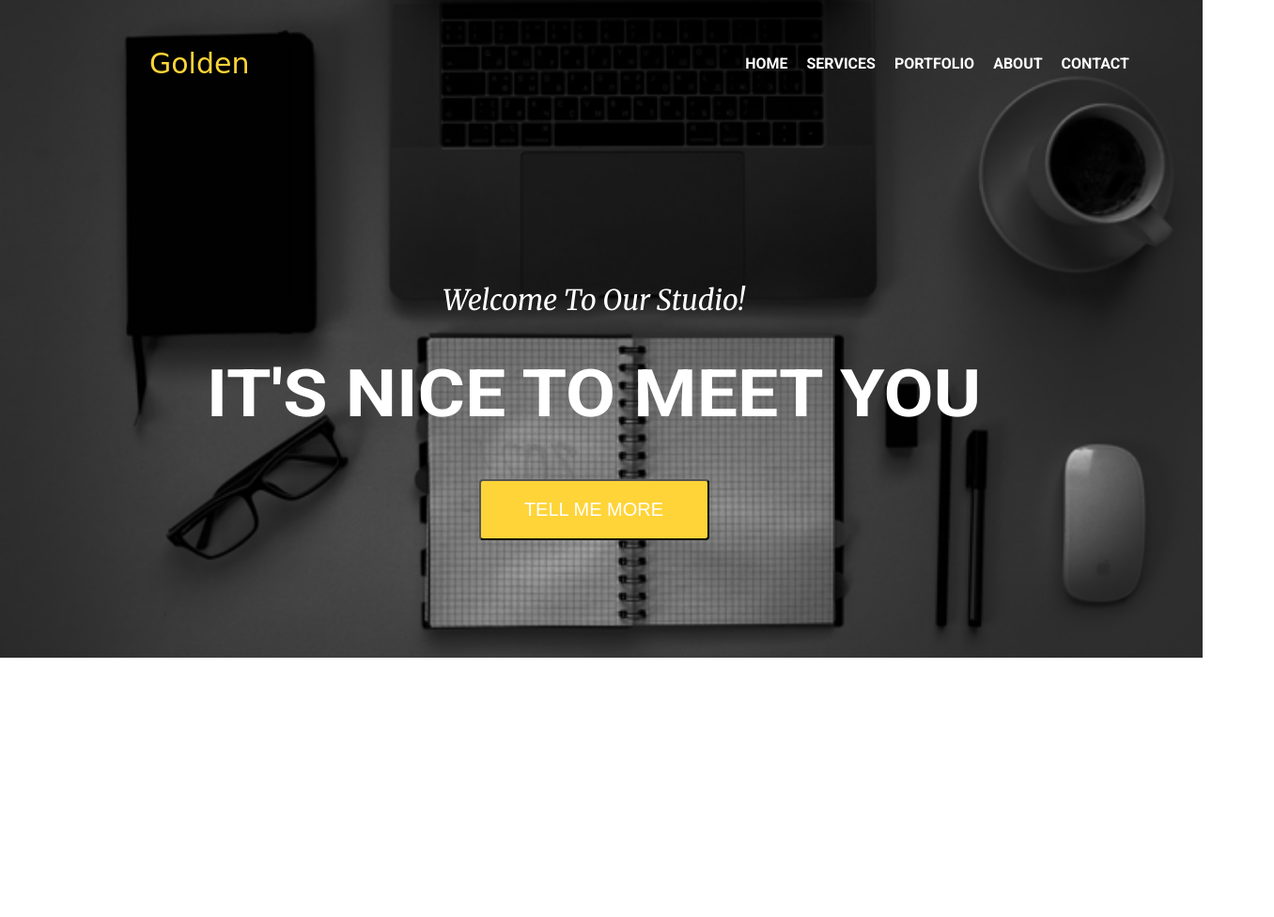
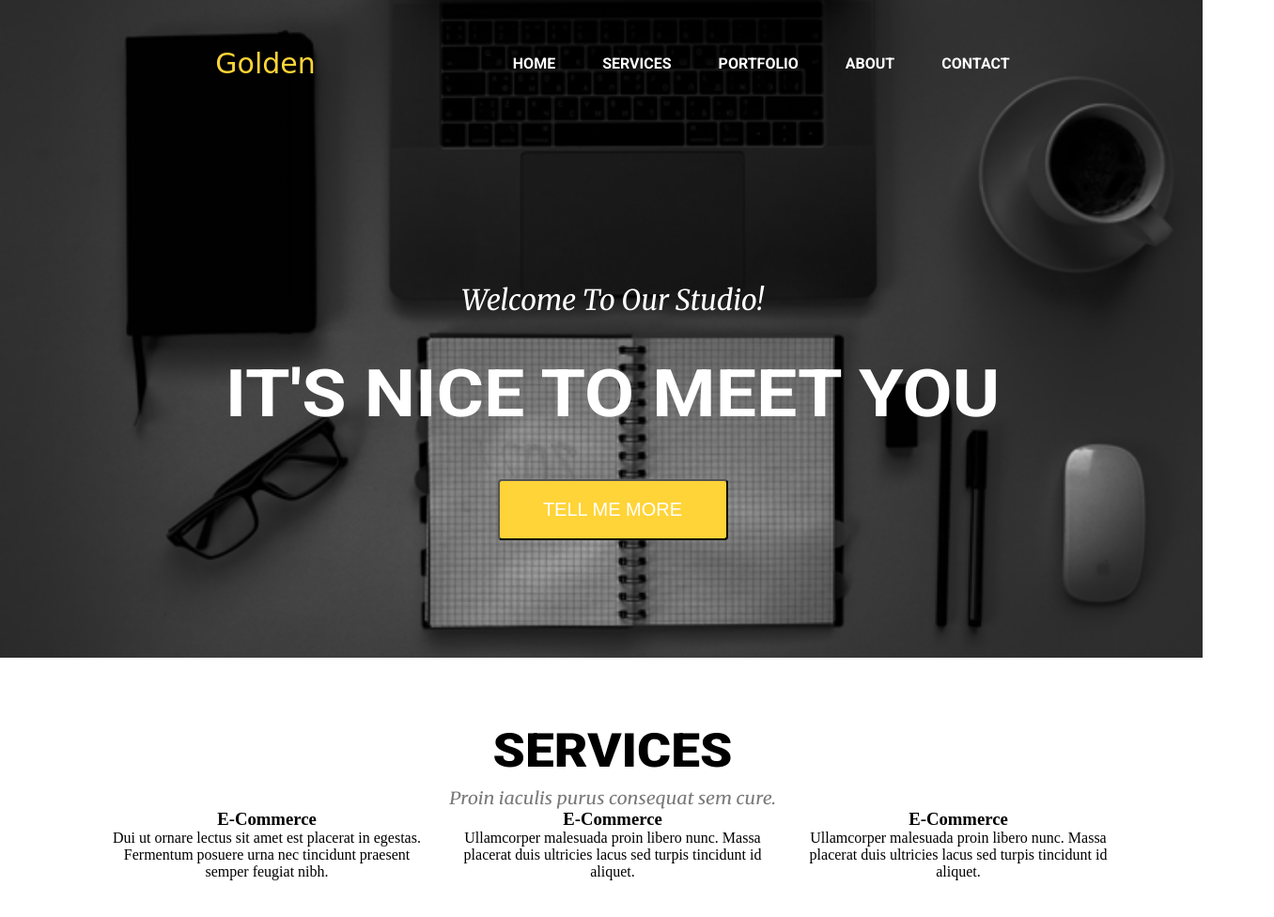
Before and after one commit to jarko-mach/project-with-task-runner, a website: page index.html in a window 1280 px wide. Shown: the whole page at 94% size, 1356 px wide, since content can reach past the window. Before the commit the page ends 800 px from the top, so only its background shows below. Drawn offline with Linux system fonts and the light colour scheme; a web font is replaced by a local one.

Commit message:
Replace container with container-fluid and add tag h2 parameters

```diff
--- a/index.html
+++ b/index.html
@@ -21,13 +21,13 @@
         <div class="backgroundImage">
             <img src="./images/desk-1.gif" alt="tło góry strony">
         </div>
-        <div class="container">
+        <div class="container-fluid">
             <div class="row">
-                <div class="col-1"> </div>
-                <div class="col-3">
+                <div class="col-2"> </div>
+                <div class="col-1">
                     <p class="logo">Golden</p>
                 </div>
-                <div class="col-8">
+                <div class="col-7">
                     <ul>
                         <li><a href="#">Home</a></li>
                         <li><a href="#">Services</a></li>
@@ -39,13 +39,33 @@
                 <div class="welcome">
                     <p>Welcome To Our Studio!</p>
                     <h1>it's nice to meet you</h1>
-                    <button  type="button">Tell me more</button>
+                    <button type="button">Tell me more</button>
                 </div>
             </div>
         </div>
     </nav>
-    <section>
+    <section class="services">
+        <div class="s">
 
+            <div class="container">
+                <h2>Services</h2>
+                <div class="row">
+                    <div class="col-4">
+                    <h3>E-Commerce</h3>
+                    <p>Dui ut ornare lectus sit amet est placerat in egestas. Fermentum posuere urna nec tincidunt praesent semper feugiat nibh.</p>
+                </div>
+                <div class="col-4">
+                    <h3>E-Commerce</h3>
+                    <p>Ullamcorper malesuada proin libero nunc. Massa placerat duis ultricies lacus sed turpis tincidunt id aliquet.</p>
+                </div>
+                <div class="col-4">
+                    <h3>E-Commerce</h3>
+                    <p>Ullamcorper malesuada proin libero nunc. Massa placerat duis ultricies lacus sed turpis tincidunt id aliquet.</p>
+                </div>
+            </div>
+
+            </div>
+        </div>
     </section>
 </body>
 
--- a/sass/style.scss
+++ b/sass/style.scss
@@ -3,10 +3,31 @@ $font-text: 'Merriweather', serif;
 $font-logo: 'Carattere', cursive;
 $color-white: #ffffff;
 $color-logo: #ffd438;
+$color-light: #7a7a7a;
 
 * {
     margin: 0;
     padding: 0;
+}
+
+h2 {
+    font-family: $font-header;
+    font-size: 50px;
+    font-weight: 800;
+    text-transform: uppercase;
+    transform: scale(1.1, 1);
+}
+
+h2::after {
+    content: "Proin iaculis purus consequat sem cure.";
+    display: block;
+    text-transform: none;
+    font-family: $font-text;
+    font-style: italic;
+    font-size: 18px;
+    font-weight: 300;
+    color: $color-light;
+    margin-top: 10px;
 }
 
 .navigation {
@@ -23,17 +44,18 @@ $color-logo: #ffd438;
         }
     }
 
-    .container {
+    .container-fluid {
         position: absolute;
         top: 50px;
-        left: 50px;
     }
 
     .row {
         display: flex;
+        flex-direction: row;
         align-items: center;
         position: relative;
     }
+
     .logo {
         font-family: $font-logo;
         font-size: 30px;
@@ -55,11 +77,11 @@ $color-logo: #ffd438;
         justify-content: end;
 
         li {
-            margin-left: 20px;
+            margin-left: 50px;
             text-transform: uppercase;
         }
     }
-}
+
 
     .welcome {
         color: $color-white;
@@ -75,12 +97,14 @@ $color-logo: #ffd438;
             margin: 40px 0 50px 0;
             transform: scale(1.1, 1)
         }
+
         p {
             font-family: $font-text;
             font-style: italic;
             font-size: 30px;
             font-weight: 300;
         }
+
         button {
             width: 245px;
             height: 65px;
@@ -92,3 +116,10 @@ $color-logo: #ffd438;
             cursor: pointer;
         }
     }
+}
+
+.services {
+    text-align: center;
+    padding: 70px 100px;
+
+}
```
Also changed, not shown: css/style.css, 1 other file.
